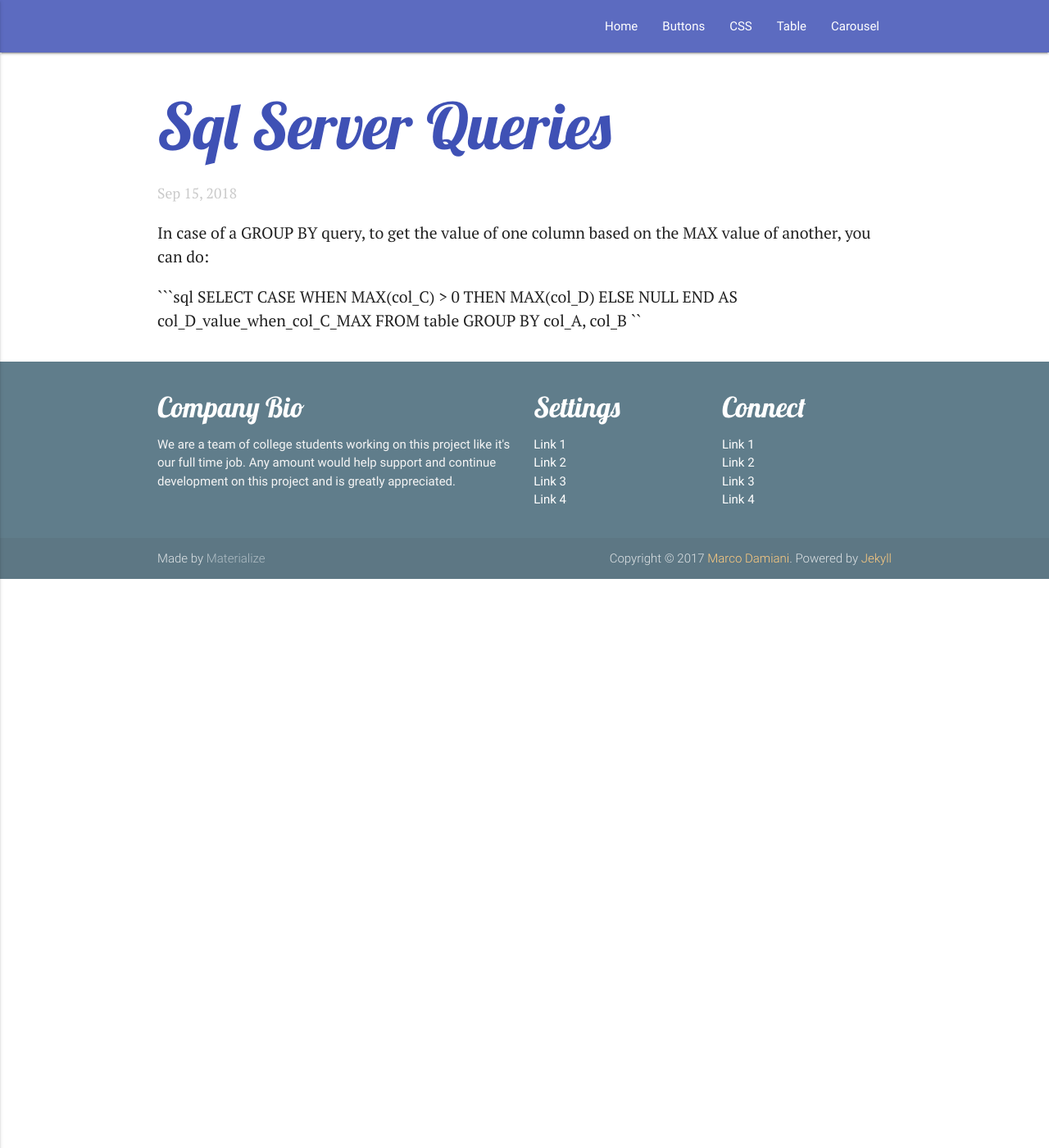
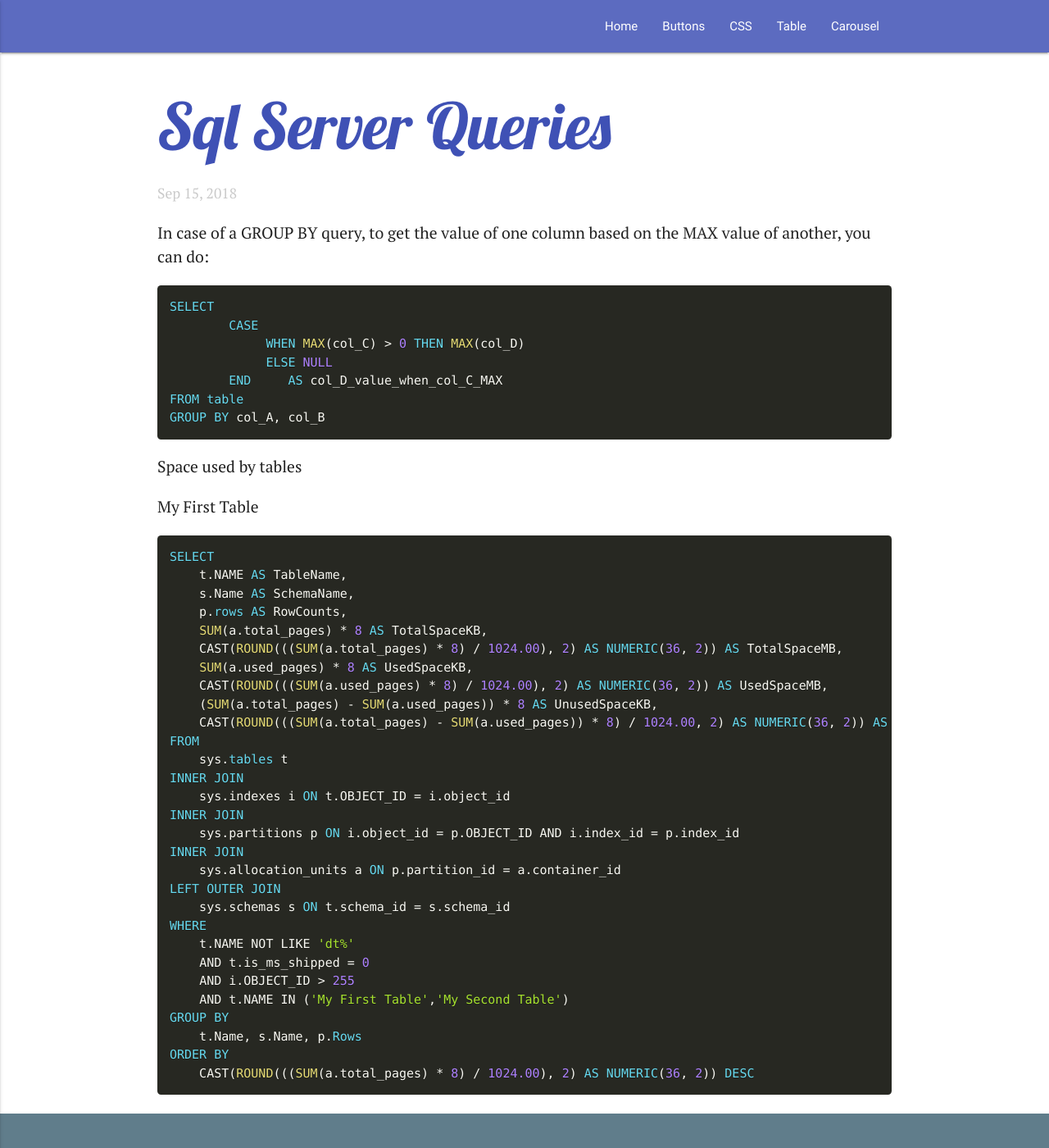
Before and after one commit to benjamin-berhault/benjamin-berhault.github.io, a Jekyll site: the page built from _posts/2018-09-15-sql-server-queries.md, in a window 1280 px wide and 1400 px high. Shown: the whole window at 82% size. Built offline with Jekyll 4.4.1, drawn with Linux system fonts in a browser that asks for light colours; comment, search, counter and statistics services are not loaded.

Commit message:
Update 2018-09-15-sql-server-queries.md

````diff
--- a/_posts/2018-09-15-sql-server-queries.md
+++ b/_posts/2018-09-15-sql-server-queries.md
@@ -12,4 +12,40 @@
         END		AS col_D_value_when_col_C_MAX
 FROM table
 GROUP BY col_A, col_B
-``
+```
+
+Space used by tables
+
+
+My First Table
+```sql
+SELECT
+    t.NAME AS TableName,
+    s.Name AS SchemaName,
+    p.rows AS RowCounts,
+    SUM(a.total_pages) * 8 AS TotalSpaceKB,
+    CAST(ROUND(((SUM(a.total_pages) * 8) / 1024.00), 2) AS NUMERIC(36, 2)) AS TotalSpaceMB,
+    SUM(a.used_pages) * 8 AS UsedSpaceKB,
+    CAST(ROUND(((SUM(a.used_pages) * 8) / 1024.00), 2) AS NUMERIC(36, 2)) AS UsedSpaceMB,
+    (SUM(a.total_pages) - SUM(a.used_pages)) * 8 AS UnusedSpaceKB,
+    CAST(ROUND(((SUM(a.total_pages) - SUM(a.used_pages)) * 8) / 1024.00, 2) AS NUMERIC(36, 2)) AS UnusedSpaceMB
+FROM
+    sys.tables t
+INNER JOIN
+    sys.indexes i ON t.OBJECT_ID = i.object_id
+INNER JOIN
+    sys.partitions p ON i.object_id = p.OBJECT_ID AND i.index_id = p.index_id
+INNER JOIN
+    sys.allocation_units a ON p.partition_id = a.container_id
+LEFT OUTER JOIN
+    sys.schemas s ON t.schema_id = s.schema_id
+WHERE
+    t.NAME NOT LIKE 'dt%'
+    AND t.is_ms_shipped = 0
+    AND i.OBJECT_ID > 255
+	AND t.NAME IN ('My First Table','My Second Table')
+GROUP BY
+    t.Name, s.Name, p.Rows
+ORDER BY
+    CAST(ROUND(((SUM(a.total_pages) * 8) / 1024.00), 2) AS NUMERIC(36, 2)) DESC
+```
````
